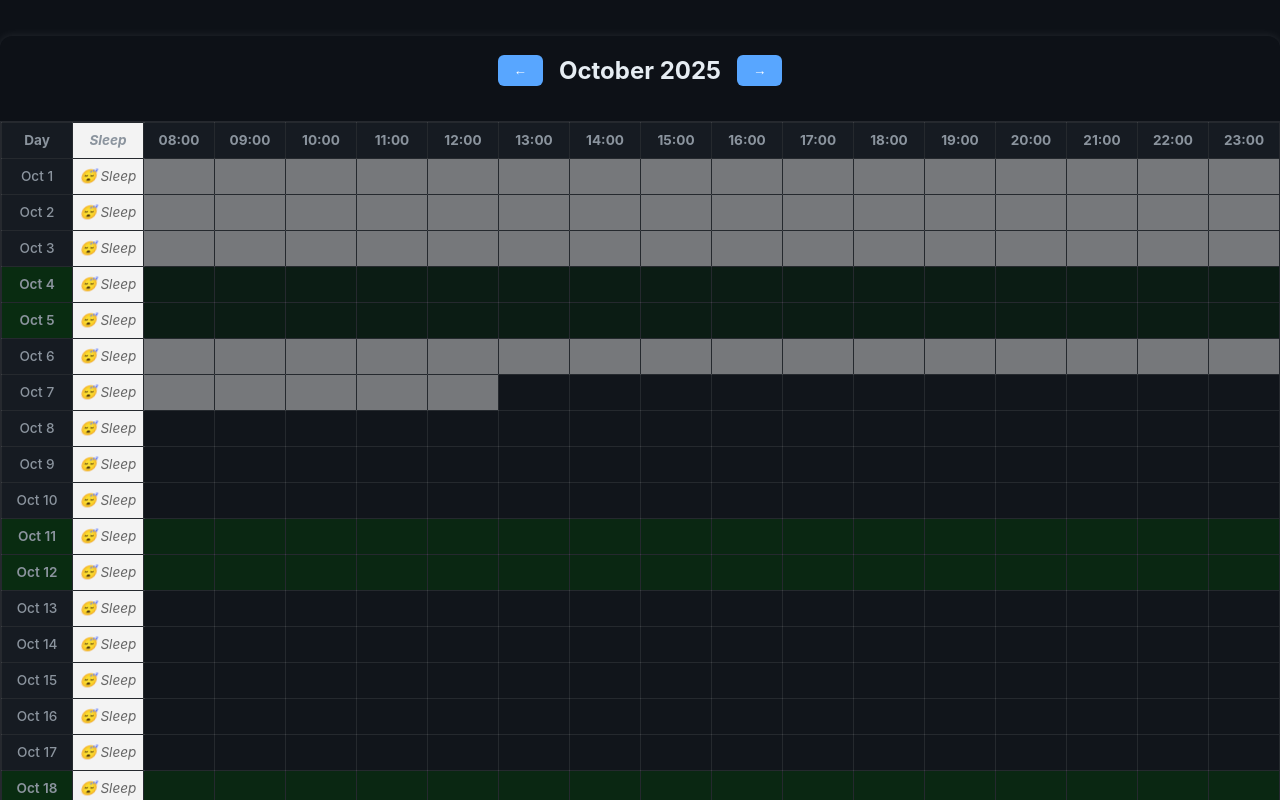
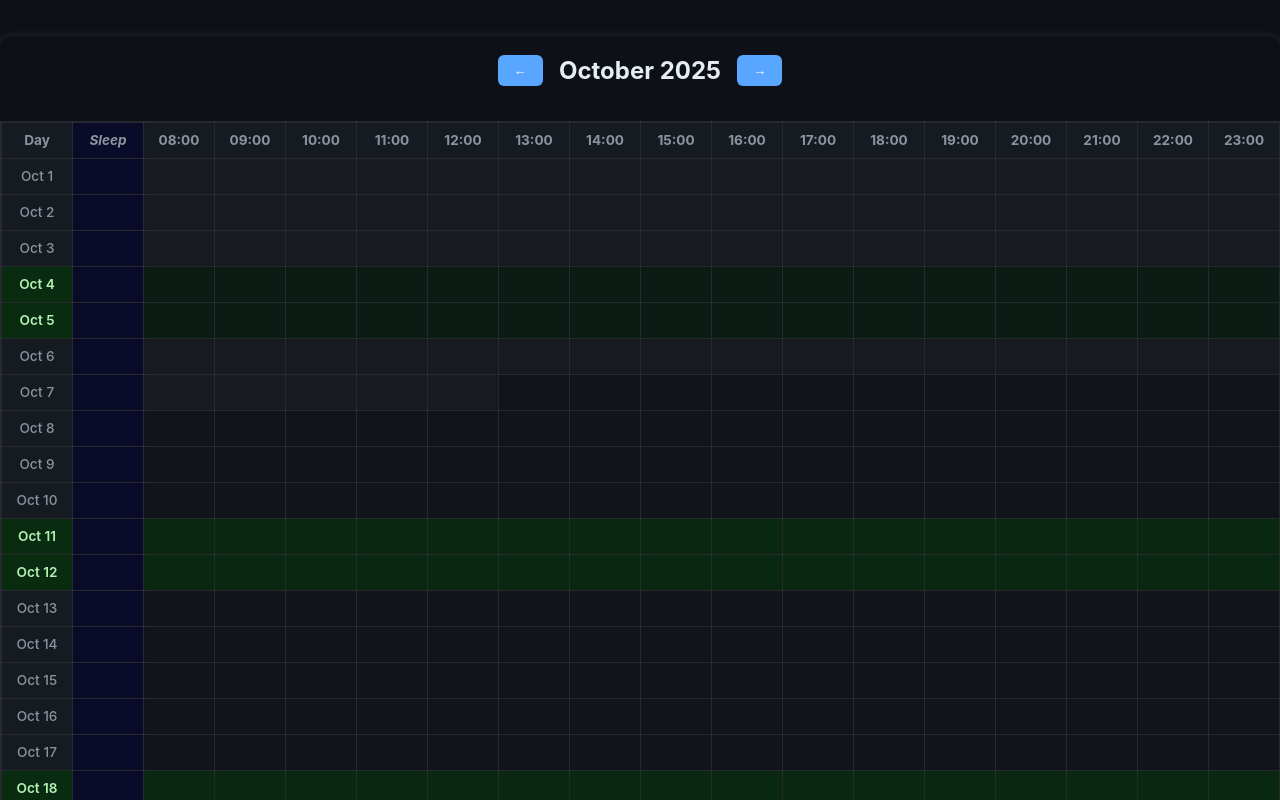
Before and after one commit to scheinerik/my-website, a React (Vite) app: page / in a window 1280 px wide. Shown: the part 880-1680 px from the top of the page. Built offline with nearby package versions, Linux system fonts and the light colour scheme; no server answers.

Commit message:
bug fixes

```diff
--- a/src/components/Schedule.jsx
+++ b/src/components/Schedule.jsx
@@ -164,16 +164,12 @@ export default function Schedule() {
                   </td>
 
                   {/* Sleep Column */}
-                  <td
-                    className="sleep-cell"
-                    colSpan={8}
-                  >
-                    😴 Sleep
+                  <td className="sleep-cell" colSpan={8}>
                   </td>
 
                   {/* Daytime hours */}
                   {hours.slice(8).map((_, hourIndex) => {
-                    const actualHour = hourIndex + 8; // since we sliced
+                    const actualHour = hourIndex + 8; // adjust index
                     const match = events.find(
                       (ev) =>
                         ev.day === day &&
@@ -189,6 +185,12 @@ export default function Schedule() {
                         (day === currentManilaDay &&
                           actualHour < currentManilaHour));
 
+                    const startHour = match
+                      ? parseInt(match.start.split(":")[0])
+                      : 0;
+                    const endHour = match ? parseInt(match.end.split(":")[0]) : 0;
+                    const span = endHour - startHour;
+
                     return (
                       <td
                         key={actualHour}
@@ -196,20 +198,12 @@ export default function Schedule() {
                           ${isPast ? "past-cell" : ""}
                           ${isWeekend ? "weekend-cell" : ""}`}
                       >
-                        {match &&
-                          actualHour === parseInt(match.start.split(":")[0]) && (
+                        {match && actualHour === startHour && (
                           <div
                             className="event-block"
                             style={{
-                                gridColumn: `span ${
-                                  parseInt(match.end.split(":")[0]) -
-                                  parseInt(match.start.split(":")[0])
-                                }`,
-                                width: `${
-                                  (parseInt(match.end.split(":")[0]) -
-                                    parseInt(match.start.split(":")[0])) *
-                                  70
-                                }px`,
+                              gridColumn: `span ${span}`,
+                              width: `${span * 70}px`,
                             }}
                             onDoubleClick={() =>
                               handleDeleteEvent(match.id)
--- a/src/styles/Schedule.css
+++ b/src/styles/Schedule.css
@@ -22,6 +22,7 @@
   border-radius: 6px;
   padding: 0.5rem 1rem;
   cursor: pointer;
+  font-weight: 600;
 }
 
 .schedule-header button:hover {
@@ -84,11 +85,11 @@
   background: rgba(88, 166, 255, 0.15);
 }
 
+/* 🗓️ Event blocks */
 .event-block {
   position: absolute;
-  top: 0;
-  left: 0;
-  background: rgba(88, 166, 255, 0.25);
+  inset: 0;
+  background: rgba(88, 166, 255, 0.3);
   border-left: 3px solid #58a6ff;
   border-radius: 4px;
   font-size: 0.75rem;
@@ -102,6 +103,7 @@
   justify-content: center;
 }
 
+/* 🧾 Event form section */
 .event-form-section {
   margin-top: 2rem;
   padding: 1rem;
@@ -146,15 +148,17 @@
   background: #007bff;
 }
 
+/* 🕓 Past cells */
 .past-cell {
-  background-color: #e0e0e0 !important;
+  background-color: rgba(150, 150, 150, 0.15) !important;
   opacity: 0.5;
 }
 
 .past-cell:hover {
-  opacity: 0.6;
+  opacity: 0.65;
 }
 
+/* 💚 Weekend highlights */
 .weekend-cell {
   background-color: rgba(0, 128, 0, 0.2) !important;
 }
@@ -162,12 +166,15 @@
 .weekend-day {
   background-color: rgba(0, 128, 0, 0.25) !important;
   font-weight: 600;
+  color: #b4f2b4;
 }
 
+/* 😴 Sleep column */
 .sleep-col,
 .sleep-cell {
-  background-color: #f3f3f3 !important;
-  color: #666;
+  background-color: rgba(0, 0, 80, 0.3) !important;
+  color: #9da9c2;
   font-style: italic;
   text-align: center;
+  min-width: 120px;
 }
```
Lines whose indentation alone changed are shown as unchanged.
